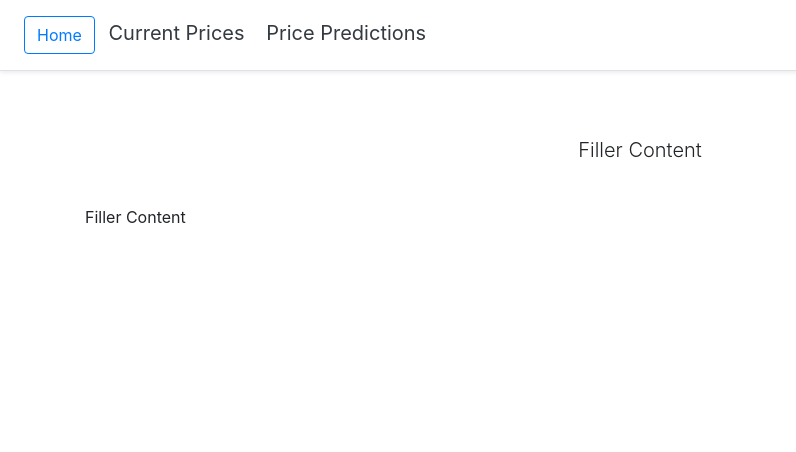
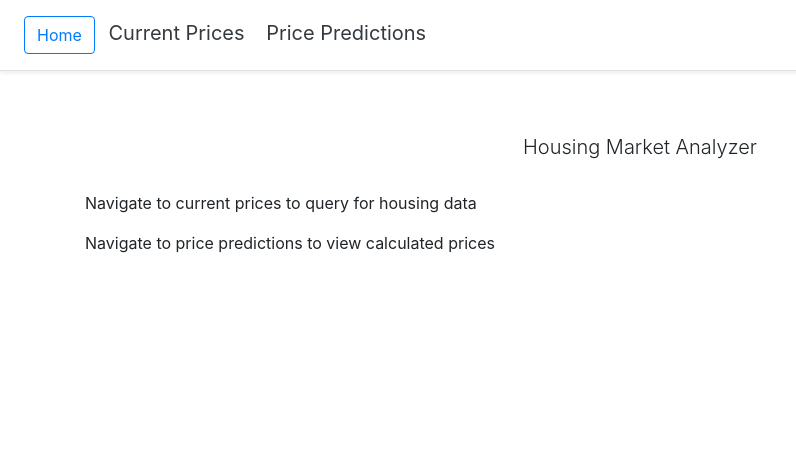
Before and after one commit to papertran/HousingMarketAnalyzer, a Django app: page / in a window 1280 px wide. Shown: the top 452 px of the page, without its empty margins (0-796 px from the left). Run offline with Django 3.2, Linux system fonts and the light colour scheme; some libraries are stand-ins or nearby versions.

Commit message:
paired program with sean on combining the matplotlib with query

```diff
--- a/data/forms.py
+++ b/data/forms.py
@@ -15,7 +15,7 @@ class queryForm(forms.Form):
         ('Two Bed', 'Two Bed'),
         ('Three Bed', 'Three Bed'),
         ('Four Four', 'Four Bed'),
-        ('Many Four', 'Many Bed'),
+        # ('Many Four', 'Many Bed'),
     ]
 	houseType = forms.ChoiceField(choices= type_choices)
 	startDate = forms.DateField(label="Start Date", widget=forms.DateInput(attrs={'type':'date'}), required=True)
--- a/data/urls.py
+++ b/data/urls.py
@@ -2,9 +2,7 @@ from django.urls import path
 from . import views
 urlpatterns = [
 	path('', views.index_view, name='index'),
-	path('home/', views.index_view, name='home'),
+	path('current/', views.current_view, name='current'),
 	path('future/', views.future_view, name='future'),
-	path('current/', views.current_view, name='current'),
-	path('plot/', views.create_plot, name='plot')
-
+	path('show/', views.show_plot, name="show")
 ]
--- a/data/views.py
+++ b/data/views.py
@@ -1,4 +1,5 @@
 from django.shortcuts import render
+from django.http import HttpResponse
 from django.db import connection
 from matplotlib import pyplot as plt
 from matplotlib import dates as mpDates
@@ -10,7 +11,43 @@ def index_view(request):
 	context = {}
 	return render(request, 'data/index.html', context=context)
 
-def future_view(request):
+# Helper Function
+def create_plot(region, houseType, startDate, endDate,):
+	plt.cla()
+	context = {}
+	cursor = connection.cursor()
+	# region = 'Tallahassee Metro'
+	# houseType = 'Studio'
+	cursor.execute("SELECT id FROM data_house WHERE region = '{}' AND HouseType = '{}'".format(region, houseType))
+	id = cursor.fetchone()[0]
+
+
+	# cursor.execute("SELECT Price, listingDate FROM data_price WHERE houseId_id = '{}' ".format(id))
+	cursor.execute("""
+	SELECT Price, listingDate FROM data_price WHERE
+	houseId_id = '{}'
+	AND ( listingDate >= '{}' AND listingDate <= '{}')
+
+	""".format(id, startDate, endDate))
+
+
+	data = cursor.fetchall()
+
+	dates = []
+	prices = []
+
+	for price in data:
+		# print(price)
+		prices.append(price[0])
+		dates.append( price[1])
+
+	plt.plot(dates, prices)
+	plt.title(region)
+	plt.xlabel('Years')
+	plt.savefig('static/data/plot.png')
+
+
+def current_view(request):
 	context = {}
 
 
@@ -19,7 +56,7 @@ def future_view(request):
 		form = queryForm(request.POST)
 		if form.is_valid() == False:
 			context['query_form'] = queryForm()
-			return render(request, 'data/future.html', context=context)
+			return render(request, 'data/current.html', context=context)
 
 		region = form.cleaned_data['region']
 		houseType = form.cleaned_data['houseType']
@@ -50,41 +87,20 @@ def future_view(request):
 				}
 				data.append(info)
 			context['data'] = data
-
+			context['plot_exists'] = True
+			create_plot(region, houseType, startDate, endDate)
 	else:
 		form = queryForm()
 		context['query_form'] = form
+		context['plot_exists'] = False
+
+	return render(request, 'data/current.html', context=context)
 
 
+def show_plot(request):
+	image_data = open("static/data/plot.png", "rb").read()
+	return HttpResponse(image_data, content_type="image/png")
 
-	return render(request, 'data/future.html', context=context)
-
-def current_view(request):
+def future_view(request):
 	context = {}
-	return render(request, 'data/current.html', context=context)
-
-def create_plot(request):
-	context = {}
-	cursor = connection.cursor()
-	region = 'Tallahassee Metro'
-	houseType = 'Studio'
-	cursor.execute("SELECT id FROM data_house WHERE region = '{}' AND HouseType = '{}'".format(region, houseType))
-	id = cursor.fetchone()[0]
-
-
-	cursor.execute("SELECT Price, listingDate FROM data_price WHERE houseId_id = '{}' ".format(id))
-	data = cursor.fetchall()
-
-	dates = []
-	prices =[]
-
-	for price in data:
-		prices.append(price[0])
-		dates.append( price[1])
-
-	plt.plot(dates, prices)
-	plt.title(region)
-	plt.xlabel('Years')
-	plt.savefig('plot/plot.png')
-
-	return render(request, 'data/current.html', context=context)
+	return render(request, 'data/future.html')
--- a/templates/data/base.html
+++ b/templates/data/base.html
@@ -11,7 +11,6 @@
 </head>
 
 <body>
-
   <!-- Body -->
   <style type="text/css">
     .main {
--- a/templates/data/index.html
+++ b/templates/data/index.html
@@ -3,17 +3,16 @@
 {% block body_block %}
 
 <div class="pricing-header px-3 py-3 pt-md-5 pb-md-4 mx-auto text-center">
-  <p class="lead"> Filler Content </p>
+  <h1 class="lead"> Housing Market Analyzer </h1>
 
 </div>
 
 <div class="container">
   <!-- Flex Box -->
   <div class="d-flex flex-column">
+    <p>Navigate to current prices to query for housing data</p>
+    <p>Navigate to price predictions to view calculated prices</p>
 
-    <p>
-      Filler Content
-    </p>
 
 
   </div>
```
Also changed, not shown: templates/data/current.html (+36 -5 lines), templates/data/future.html (+3 -35 lines), templates/data/plot.html (added, +22 -0 lines), plot/plot.png (deleted), static/data/plot.png (added).
